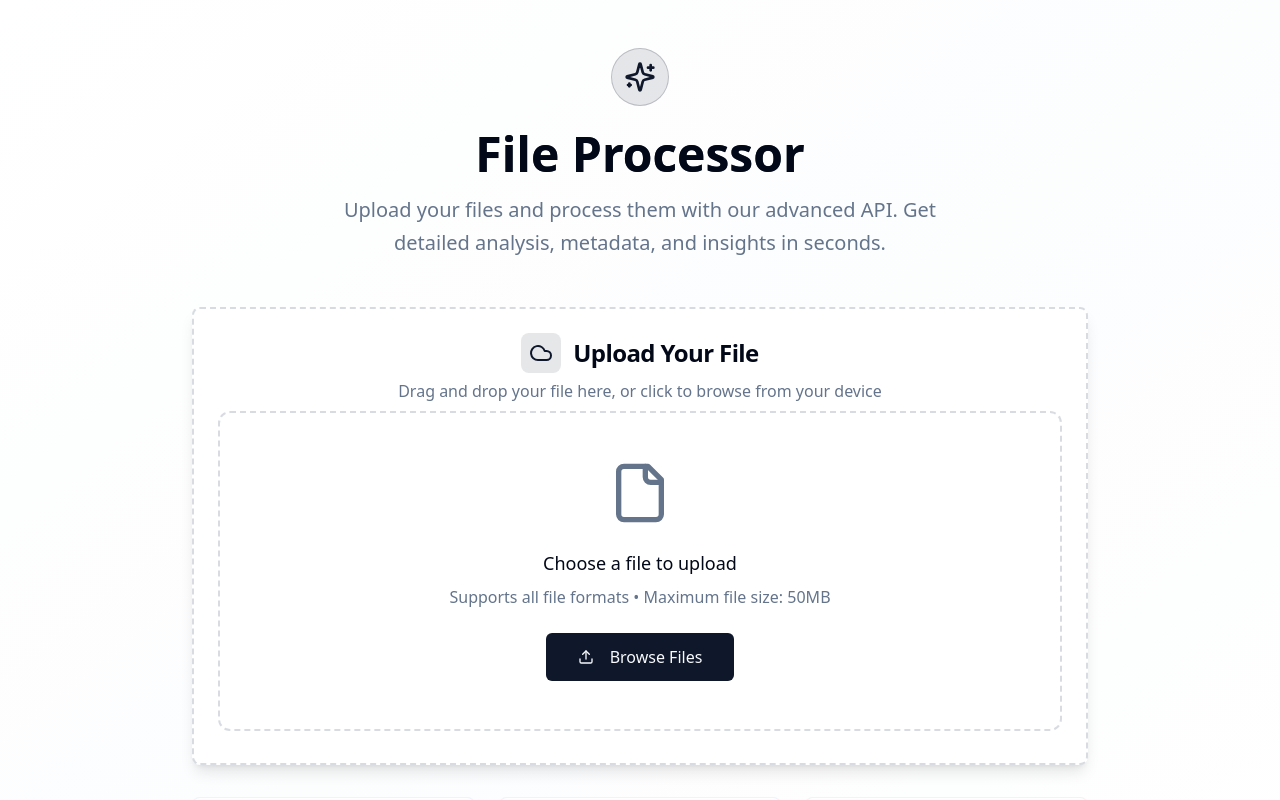
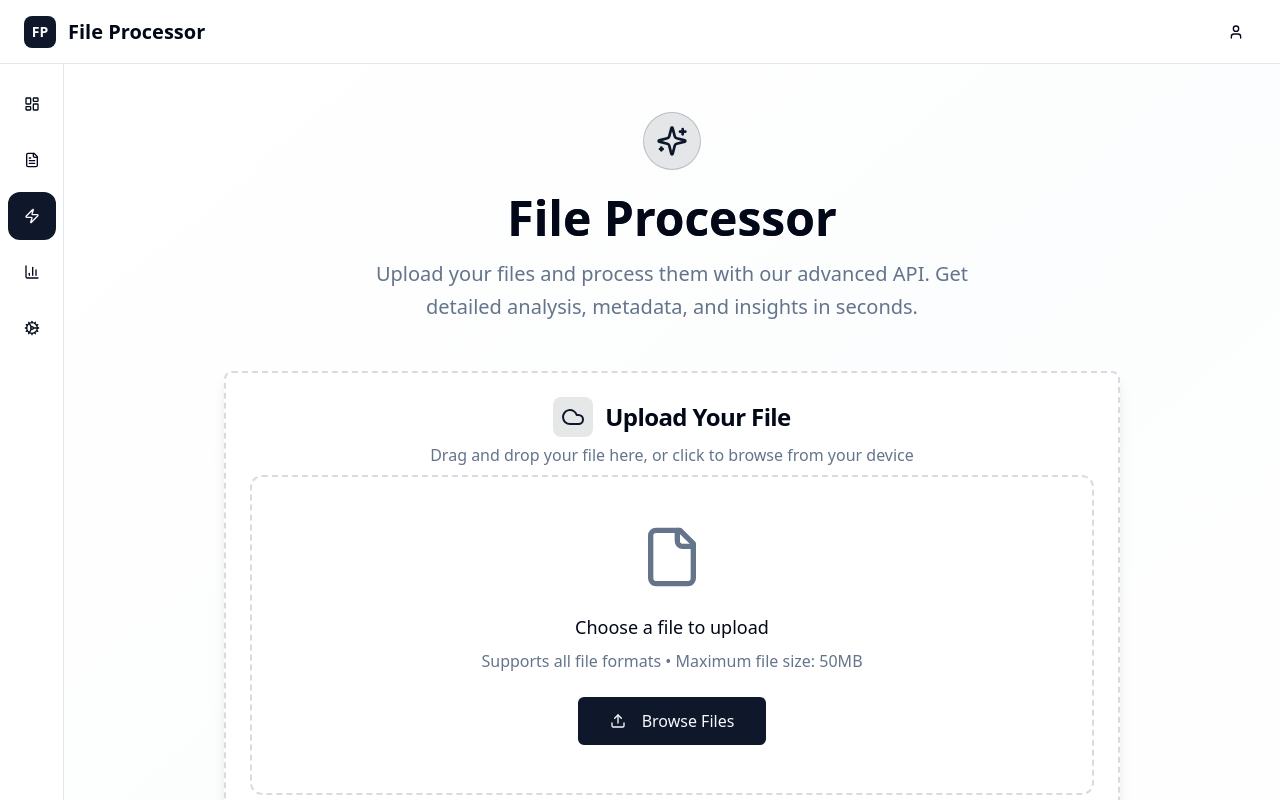
Before and after one commit to WhitePegasis/file-fuse-display, a React (Vite) app: page / in a window 1280 px wide. Shown: the top 800 px of the page. Built offline with nearby package versions, Linux system fonts and the light colour scheme.

Commit message:
feat: Implement navigation and UI enhancements
- Added a navbar with logo and profile icon.
- Implemented a left sidebar with navigation icons.
- Added a download button to the processing results page.
- Added tabs to display multiple details in the left sidebar.
- Improved UI elements.

```diff
--- /dev/null
+++ b/src/components/AppSidebar.tsx
@@ -0,0 +1,48 @@
+
+import { LayoutDashboard, FileText, Cog, BarChart3, Zap } from 'lucide-react';
+import { Button } from '@/components/ui/button';
+import { cn } from '@/lib/utils';
+
+interface SidebarProps {
+  activeItem?: string;
+  onItemClick?: (item: string) => void;
+}
+
+const AppSidebar = ({ activeItem = 'processing', onItemClick }: SidebarProps) => {
+  const menuItems = [
+    { id: 'dashboard', icon: LayoutDashboard, label: 'Dashboard' },
+    { id: 'documents', icon: FileText, label: 'Documents' },
+    { id: 'processing', icon: Zap, label: 'Processing' },
+    { id: 'analytics', icon: BarChart3, label: 'Analytics' },
+    { id: 'settings', icon: Cog, label: 'Settings' },
+  ];
+
+  return (
+    <div className="w-16 bg-background border-r border-border flex flex-col items-center py-4 space-y-2">
+      {menuItems.map((item) => {
+        const Icon = item.icon;
+        const isActive = activeItem === item.id;
+
+        return (
+          <Button
+            key={item.id}
+            variant="ghost"
+            size="icon"
+            className={cn(
+              "w-12 h-12 rounded-xl transition-colors",
+              isActive
+                ? "bg-primary text-primary-foreground hover:bg-primary/90"
+                : "hover:bg-muted"
+            )}
+            onClick={() => onItemClick?.(item.id)}
+            title={item.label}
+          >
+            <Icon className="h-5 w-5" />
+          </Button>
+        );
+      })}
+    </div>
+  );
+};
+
+export default AppSidebar;
--- /dev/null
+++ b/src/components/Layout.tsx
@@ -0,0 +1,29 @@
+
+import { ReactNode } from 'react';
+import Navbar from './Navbar';
+import AppSidebar from './AppSidebar';
+
+interface LayoutProps {
+  children: ReactNode;
+  showSidebar?: boolean;
+  activeItem?: string;
+  onSidebarItemClick?: (item: string) => void;
+}
+
+const Layout = ({ children, showSidebar = true, activeItem, onSidebarItemClick }: LayoutProps) => {
+  return (
+    <div className="min-h-screen bg-background">
+      <Navbar />
+      <div className="flex">
+        {showSidebar && (
+          <AppSidebar activeItem={activeItem} onItemClick={onSidebarItemClick} />
+        )}
+        <main className="flex-1">
+          {children}
+        </main>
+      </div>
+    </div>
+  );
+};
+
+export default Layout;
--- /dev/null
+++ b/src/components/Navbar.tsx
@@ -0,0 +1,22 @@
+
+import { User } from 'lucide-react';
+import { Button } from '@/components/ui/button';
+
+const Navbar = () => {
+  return (
+    <nav className="h-16 bg-background border-b border-border flex items-center justify-between px-6 sticky top-0 z-50">
+      <div className="flex items-center gap-3">
+        <div className="w-8 h-8 bg-primary rounded-lg flex items-center justify-center">
+          <span className="text-primary-foreground font-bold text-sm">FP</span>
+        </div>
+        <h1 className="text-xl font-semibold text-foreground">File Processor</h1>
+      </div>
+
+      <Button variant="ghost" size="icon" className="rounded-full">
+        <User className="h-5 w-5" />
+      </Button>
+    </nav>
+  );
+};
+
+export default Navbar;
--- a/src/pages/Index.tsx
+++ b/src/pages/Index.tsx
@@ -1,9 +1,9 @@
-
 import { useState } from 'react';
 import { Button } from '@/components/ui/button';
 import { Card, CardContent, CardDescription, CardHeader, CardTitle } from '@/components/ui/card';
 import { Upload, FileText, Loader2, Sparkles, Zap } from 'lucide-react';
 import { useToast } from '@/hooks/use-toast';
+import Layout from '@/components/Layout';
 import FileUpload from '@/components/FileUpload';
 import ProcessingResults from '@/components/ProcessingResults';
 
@@ -66,15 +66,18 @@ const Index = () => {
 
   if (showResults) {
     return (
+      <Layout activeItem="processing">
         <ProcessingResults
           file={selectedFile!}
           processedData={processedData}
           onBack={() => setShowResults(false)}
         />
+      </Layout>
     );
   }
 
   return (
+    <Layout activeItem="processing">
       <div className="min-h-screen bg-gradient-to-br from-background via-muted/20 to-background">
         <div className="container mx-auto px-6 py-12">
           {/* Hero Section */}
@@ -172,6 +175,7 @@ const Index = () => {
           </div>
         </div>
       </div>
+    </Layout>
   );
 };
 
```
Also changed, not shown: src/components/ProcessingResults.tsx (+140 -14 lines). Lines whose indentation alone changed are shown as unchanged.
